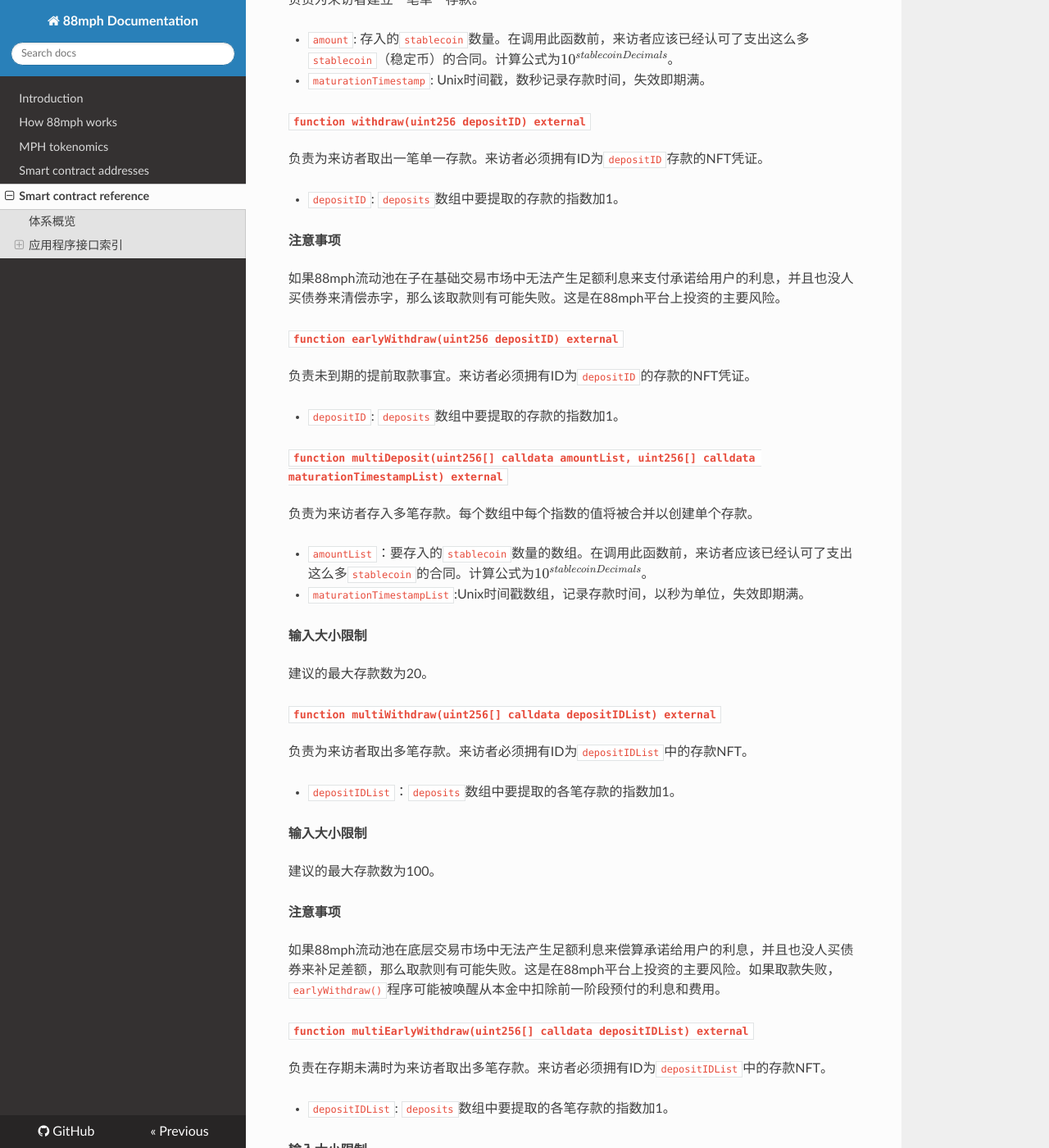
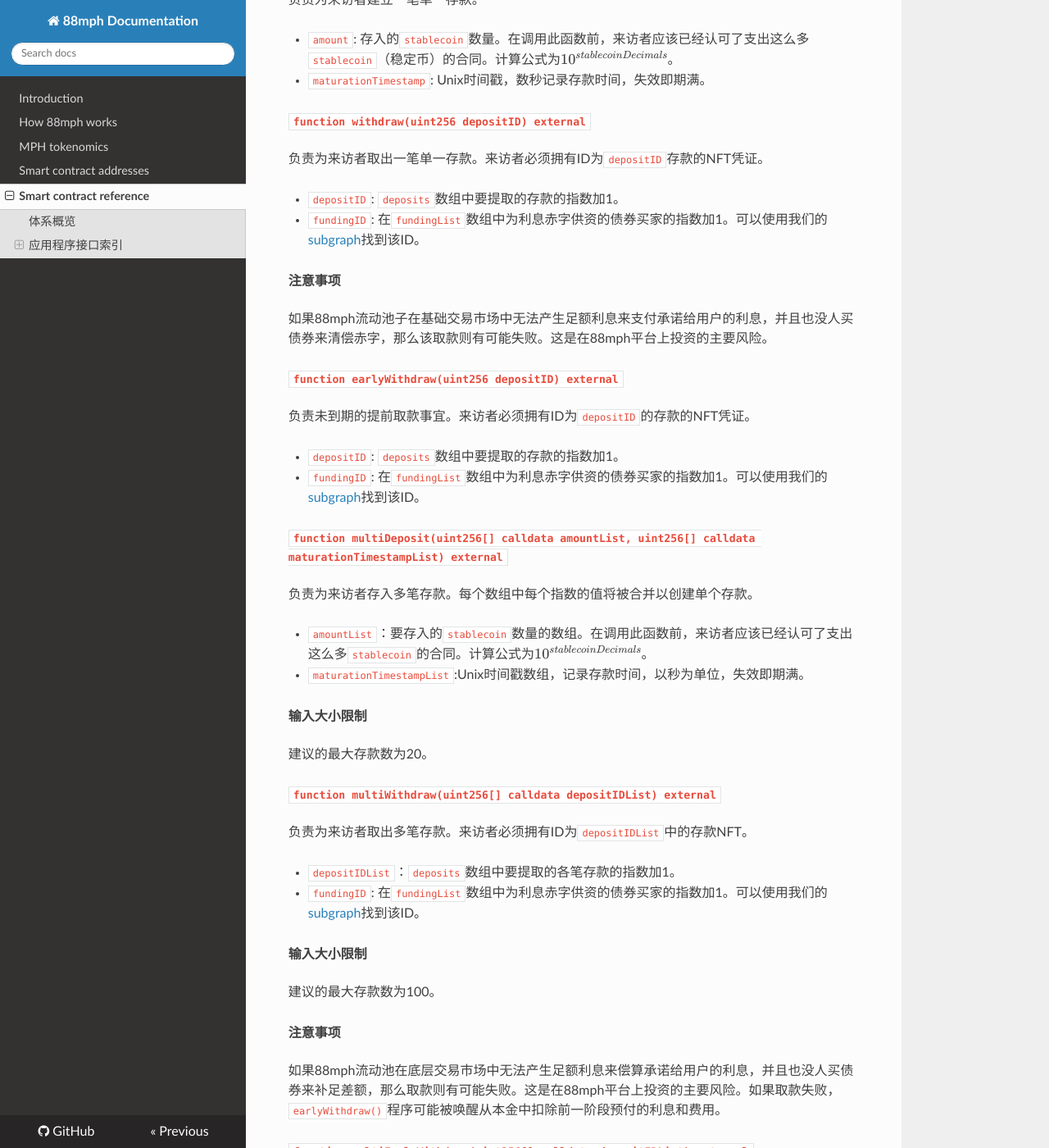
Before and after one commit to 88mphapp/docs, an MkDocs documentation site: the page built from docs/smartcontract.md, in a window 1280 px wide and 1400 px high, scrolled down 905 px. Shown: the whole window at 82% size. Built offline with MkDocs 1.6.1, drawn with Linux system fonts in a browser that asks for light colours; nearby versions of some CDN libraries; formulas are drawn with MathJax 3; some of the changed text lies outside the part shown.

Commit message:
Update smartcontract.md

```diff
--- a/docs/smartcontract.md
+++ b/docs/smartcontract.md
@@ -37,16 +37,18 @@
 负责为来访者取出一笔单一存款。来访者必须拥有ID为`depositID`存款的NFT凭证。
 
 - `depositID`: `deposits`数组中要提取的存款的指数加1。
+- `fundingID`: 在`fundingList`数组中为利息赤字供资的债券买家的指数加1。可以使用我们的[subgraph](https://thegraph.com/explorer/subgraph/bacon-labs/eighty-eight-mph)找到该ID。
 
 ###### 注意事项
 
-如果88mph流动池在子在基础交易市场中无法产生足额利息来支付承诺给用户的利息，并且也没人买债券来清偿赤字，那么该取款则有可能失败。这是在88mph平台上投资的主要风险。
+如果88mph流动池子在基础交易市场中无法产生足额利息来支付承诺给用户的利息，并且也没人买债券来清偿赤字，那么该取款则有可能失败。这是在88mph平台上投资的主要风险。
 
 ##### `function earlyWithdraw(uint256 depositID) external`
 
 负责未到期的提前取款事宜。来访者必须拥有ID为`depositID`的存款的NFT凭证。
 
 - `depositID`: `deposits`数组中要提取的存款的指数加1。
+- `fundingID`: 在`fundingList`数组中为利息赤字供资的债券买家的指数加1。可以使用我们的[subgraph](https://thegraph.com/explorer/subgraph/bacon-labs/eighty-eight-mph)找到该ID。
 
 ##### `function multiDeposit(uint256[] calldata amountList, uint256[] calldata maturationTimestampList) external`
 
@@ -64,6 +66,7 @@
 负责为来访者取出多笔存款。来访者必须拥有ID为`depositIDList`中的存款NFT。
 
 - `depositIDList`：`deposits`数组中要提取的各笔存款的指数加1。
+- `fundingID`: 在`fundingList`数组中为利息赤字供资的债券买家的指数加1。可以使用我们的[subgraph](https://thegraph.com/explorer/subgraph/bacon-labs/eighty-eight-mph)找到该ID。
 
 ###### 输入大小限制
 
@@ -78,6 +81,7 @@
 负责在存期未满时为来访者取出多笔存款。来访者必须拥有ID为`depositIDList`中的存款NFT。
 
 - `depositIDList`: `deposits`数组中要提取的各笔存款的指数加1。
+- `fundingIDList`: 在`fundingList`数组中为多笔利息赤字供资的债券买家的指数加1。可以使用我们的[subgraph](https://thegraph.com/explorer/subgraph/bacon-labs/eighty-eight-mph)找到ID。
 
 ###### 输入大小限制
 
```
Also changed, not shown: other parts of docs/smartcontract.md (+1 -1 lines).
